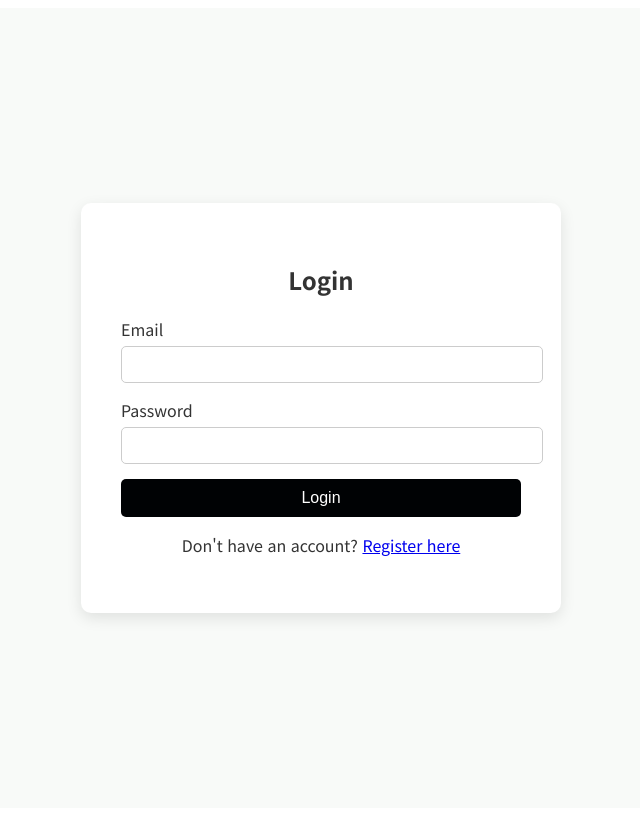
After one commit to mina0205/-chat, a Flask app: page /login-page in a window 1280 px wide. The commit adds this page. Shown: the whole page, without its empty margins (319-959 px from the left). Run offline with Flask 3, Linux system fonts and the light colour scheme.

Commit message:
feat:로그인,회원가입,user_id로구분

```diff
--- a/app.py
+++ b/app.py
@@ -35,6 +35,56 @@ if MONGO_URI and MONGO_DB_NAME:
 else:
     print("⚠️ WARNING: MONGO_URI or MONGO_DB_NAME is not set.")
     print("Database features will be disabled.")
+
+# ───────────────── App Secret Key ─────────────────
+# IMPORTANT: .env 파일에 FLASK_SECRET_KEY=... 를 추가해야 합니다.
+# ex: openssl rand -hex 16
+app.config["SECRET_KEY"] = os.getenv("FLASK_SECRET_KEY", "default_secret_key_for_dev")
+
+# ───────────────── 추가 Collection ─────────────────
+users_collection = db["users"] if db is not None else None
+
+# ───────────────── Bcrypt (Password Hashing) ─────────────────
+import bcrypt
+
+def hash_password(password):
+    return bcrypt.hashpw(password.encode('utf-8'), bcrypt.gensalt())
+
+def check_password(hashed_password, password):
+    return bcrypt.checkpw(password.encode('utf-8'), hashed_password)
+
+# ───────────────── JWT (Authentication Tokens) ─────────────────
+import jwt
+from datetime import timedelta
+
+def encode_auth_token(user_id):
+    try:
+        # Read expiration from env var, default to 24 hours
+        expire_hours = int(os.getenv("JWT_EXPIRES_HOURS", 24))
+        payload = {
+            'exp': datetime.utcnow() + timedelta(hours=expire_hours),
+            'iat': datetime.utcnow(),
+            'sub': user_id # Subject (who the token belongs to)
+        }
+        return jwt.encode(
+            payload,
+            app.config.get('SECRET_KEY'),
+            algorithm='HS256'
+        )
+    except Exception as e:
+        return e
+
+def decode_auth_token(auth_token):
+    try:
+        payload = jwt.decode(auth_token, app.config.get('SECRET_KEY'), algorithms=['HS256'])
+        return payload['sub']
+    except jwt.ExpiredSignatureError:
+        return 'Signature expired. Please log in again.'
+    except jwt.InvalidTokenError:
+        return 'Invalid token. Please log in again.'
+
+# ───────────────── Email Validator ─────────────────
+from email_validator import validate_email, EmailNotValidError
 
 # ───────────────── OpenAI ─────────────────
 openai.api_key = os.getenv("OPENAI_API_KEY")
@@ -94,15 +144,91 @@ def normalize_history(received_history, user_message):
 
 
 # ───────────────── 라우트 ─────────────────
+
+# ───────────────── Auth Routes ─────────────────
+
+from functools import wraps
+
+def token_required(f):
+    @wraps(f)
+    def decorated(*args, **kwargs):
+        token = None
+        if 'Authorization' in request.headers:
+            # Expecting "Bearer <token>"
+            token = request.headers['Authorization'].split(" ")[1]
+
+        if not token:
+            return jsonify({'message': 'Token is missing!'}), 401
+
+        try:
+            user_id = decode_auth_token(token)
+            if isinstance(user_id, str) and ('expired' in user_id or 'invalid' in user_id):
+                 return jsonify({'message': user_id}), 401
+        except Exception as e:
+            return jsonify({'message': 'Token is invalid!', 'error': str(e)}), 401
+
+        # Pass the user_id from the token to the decorated function
+        return f(user_id, *args, **kwargs)
+    return decorated
+
+@app.route("/register", methods=["POST"])
+def register():
+    data = request.get_json()
+    email = data.get("email")
+    password = data.get("password")
+
+    if not email or not password:
+        return jsonify({"error": "Email and password are required"}), 400
+
+    try:
+        validate_email(email)
+    except EmailNotValidError as e:
+        return jsonify({"error": str(e)}), 400
+
+    if users_collection is not None and users_collection.find_one({"email": email}):
+        return jsonify({"error": "User already exists"}), 409
+
+    hashed_password = hash_password(password)
+    if users_collection is not None:
+        users_collection.insert_one({"email": email, "password": hashed_password})
+
+    return jsonify({"message": "User registered successfully"}), 201
+
+@app.route("/login", methods=["POST"])
+def login():
+    data = request.get_json()
+    email = data.get("email")
+    password = data.get("password")
+
+    if not email or not password:
+        return jsonify({"error": "Email and password are required"}), 400
+
+    user = users_collection.find_one({"email": email}) if users_collection is not None else None
+    if not user or not check_password(user["password"], password):
+        return jsonify({"error": "Invalid email or password"}), 401
+
+    auth_token = encode_auth_token(user["email"])
+    return jsonify({"token": auth_token})
+
+# Routes for serving HTML pages
+@app.route("/login-page")
+def login_page():
+    return render_template("login.html")
+
+@app.route("/register-page")
+def register_page():
+    return render_template("register.html")
+
+
 @app.route("/")
 def index():
     return render_template("index.html")
 
 @app.route("/chat", methods=["POST"])
-def chat():
+@token_required
+def chat(user_id):
     user_message = request.json.get("message", "")
     received_history = request.json.get("history", [])
-    user_id = request.json.get("user_id", "anonymous")
 
     system_prompt = load_system_prompt()
     system_message = {"role": "system", "content": system_prompt}
@@ -128,8 +254,8 @@ def chat():
         return jsonify({"error": "model_call_failed"}), 500
 
 @app.route("/save-chat", methods=["POST"])
-def save_chat():
-    user_id = request.json.get("user_id")
+@token_required
+def save_chat(user_id):
     chat_id = request.json.get("chat_id")
     history = request.json.get("history")
 
@@ -157,8 +283,8 @@ def save_chat():
         return jsonify({"error": "Database not connected"}), 500
 
 @app.route("/get-conversations", methods=["GET"])
-def get_conversations():
-    user_id = request.args.get("user_id")
+@token_required
+def get_conversations(user_id):
     if not user_id:
         return jsonify({"error": "user_id is required"}), 400
 
--- a/requirements.txt
+++ b/requirements.txt
@@ -4,12 +4,14 @@ aiosignal==1.4.0
 annotated-types==0.7.0
 anyio==4.10.0
 attrs==25.3.0
+bcrypt==4.3.0
 blinker==1.9.0
 certifi==2025.8.3
 charset-normalizer==3.4.3
 click==8.2.1
 distro==1.9.0
 dnspython==2.7.0
+email-validator==2.3.0
 Flask==3.1.1
 frozenlist==1.7.0
 h11==0.16.0
@@ -25,6 +27,7 @@ openai==0.28.0
 propcache==0.3.2
 pydantic==2.11.7
 pydantic_core==2.33.2
+PyJWT==2.10.1
 pymongo==4.14.0
 python-dotenv==1.1.1
 requests==2.32.4
--- a/static/css/style.css
+++ b/static/css/style.css
@@ -1,10 +1,21 @@
 @import url('https://fonts.googleapis.com/css2?family=Noto+Sans+KR:wght@400;500;700&display=swap');
 
-body {
+#onlyAuth {
     font-family: 'Noto Sans KR', sans-serif;
-    background-color: rgba(221, 221, 233, 0.9); /* 바탕색 */
+    background-color: rgba(246, 249, 246, 0.784); /* 바탕색 */
     display: flex;
-    justify-content: center;
+    justify-content:center; /* 오른쪽 정렬 */
+    align-items: center;
+    min-height: 100vh;
+    margin: 0;
+    color: #333;
+}
+#onlyIndex{
+    font-family: 'Noto Sans KR', sans-serif;
+    background-color: rgba(246, 249, 246, 0.784); /* 바탕색 */
+    display: flex;
+    justify-content: flex-end; /* 오른쪽 정렬 */
+    padding-right: 130px; /* 오른쪽 여백 */
     align-items: center;
     min-height: 100vh;
     margin: 0;
@@ -271,3 +304,55 @@ body {
     color: #3f3d3d;
     margin: 0;
 }
+
+/* Auth Form Styles */
+.auth-container {
+    background-color: #fff;
+    padding: 40px;
+    border-radius: 10px;
+    box-shadow: 0 5px 15px rgba(0,0,0,0.1);
+    width: 100%;
+    max-width: 400px;
+    text-align: center;
+}
+
+.auth-container h2 {
+    margin-bottom: 20px;
+}
+
+.form-group {
+    margin-bottom: 15px;
+    text-align: left;
+}
+
+.form-group label {
+    display: block;
+    margin-bottom: 5px;
+}
+
+.form-group input {
+    width: 100%;
+    padding: 10px;
+    border: 1px solid #ccc;
+    border-radius: 5px;
+}
+
+.auth-container button {
+    width: 100%;
+    padding: 10px;
+    background-color: #000204;
+    color: white;
+    border: none;
+    border-radius: 5px;
+    cursor: pointer;
+    font-size: 16px;
+}
+
+.auth-container button:hover {
+    background-color: #545658;
+}
+
+.error-message {
+    color: red;
+    margin-top: 15px;
+}
--- /dev/null
+++ b/static/js/auth.js
@@ -0,0 +1,47 @@
+$(document).ready(function() {
+
+    // Handle Registration Form Submission
+    $('#register-form').on('submit', function(e) {
+        e.preventDefault();
+        const email = $('#email').val();
+        const password = $('#password').val();
+
+        $.ajax({
+            url: '/register',
+            type: 'POST',
+            contentType: 'application/json',
+            data: JSON.stringify({ email: email, password: password }),
+            success: function(response) {
+                alert(response.message);
+                window.location.href = '/login-page'; // Redirect to login on success
+            },
+            error: function(xhr) {
+                const error = xhr.responseJSON ? xhr.responseJSON.error : 'Registration failed.';
+                $('#error-message').text(error).show();
+            }
+        });
+    });
+
+    // Handle Login Form Submission
+    $('#login-form').on('submit', function(e) {
+        e.preventDefault();
+        const email = $('#email').val();
+        const password = $('#password').val();
+
+        $.ajax({
+            url: '/login',
+            type: 'POST',
+            contentType: 'application/json',
+            data: JSON.stringify({ email: email, password: password }),
+            success: function(response) {
+                // Store the token and redirect to the main chat page
+                localStorage.setItem('auth_token', response.token);
+                window.location.href = '/'; // Redirect to the main chat page
+            },
+            error: function(xhr) {
+                const error = xhr.responseJSON ? xhr.responseJSON.error : 'Login failed.';
+                $('#error-message').text(error).show();
+            }
+        });
+    });
+});
--- a/templates/index.html
+++ b/templates/index.html
@@ -10,8 +10,10 @@
     <link rel="stylesheet" href="/static/css/style.css">
 </head>
 <body>
+    <div id="onlyIndex">
     <!-- Action Buttons -->
     <div class="top-buttons">
+        <button id="logout-btn">Logout</button>
         <button id="new-chat-btn">New Chat</button>
         <button id="memory-btn">Memory</button>
     </div>
@@ -40,5 +42,6 @@
 
     <script src="https://code.jquery.com/jquery-3.6.0.min.js"></script>
     <script src="/static/js/script.js"></script>
+    </div>
 </body>
 </html>
--- /dev/null
+++ b/templates/login.html
@@ -0,0 +1,30 @@
+<!DOCTYPE html>
+<html lang="ko">
+<head>
+    <meta charset="UTF-8">
+    <title>Login</title>
+    <link rel="stylesheet" href="/static/css/style.css"> <!-- Reuse existing styles -->
+</head>
+<body>
+    <div id="onlyAuth">
+    <div class="auth-container">
+        <h2>Login</h2>
+        <form id="login-form">
+            <div class="form-group">
+                <label for="email">Email</label>
+                <input type="email" id="email" required>
+            </div>
+            <div class="form-group">
+                <label for="password">Password</label>
+                <input type="password" id="password" required>
+            </div>
+            <button type="submit">Login</button>
+        </form>
+        <p>Don't have an account? <a href="/register-page">Register here</a></p>
+        <div id="error-message" class="error-message"></div>
+    </div>
+    <script src="https://code.jquery.com/jquery-3.6.0.min.js"></script>
+    <script src="/static/js/auth.js"></script>
+    </div>
+</body>
+</html>
```
Also changed, not shown: other parts of static/css/style.css (+42 -20 lines), static/js/script.js (+43 -25 lines), templates/register.html (added, +30 -0 lines).
